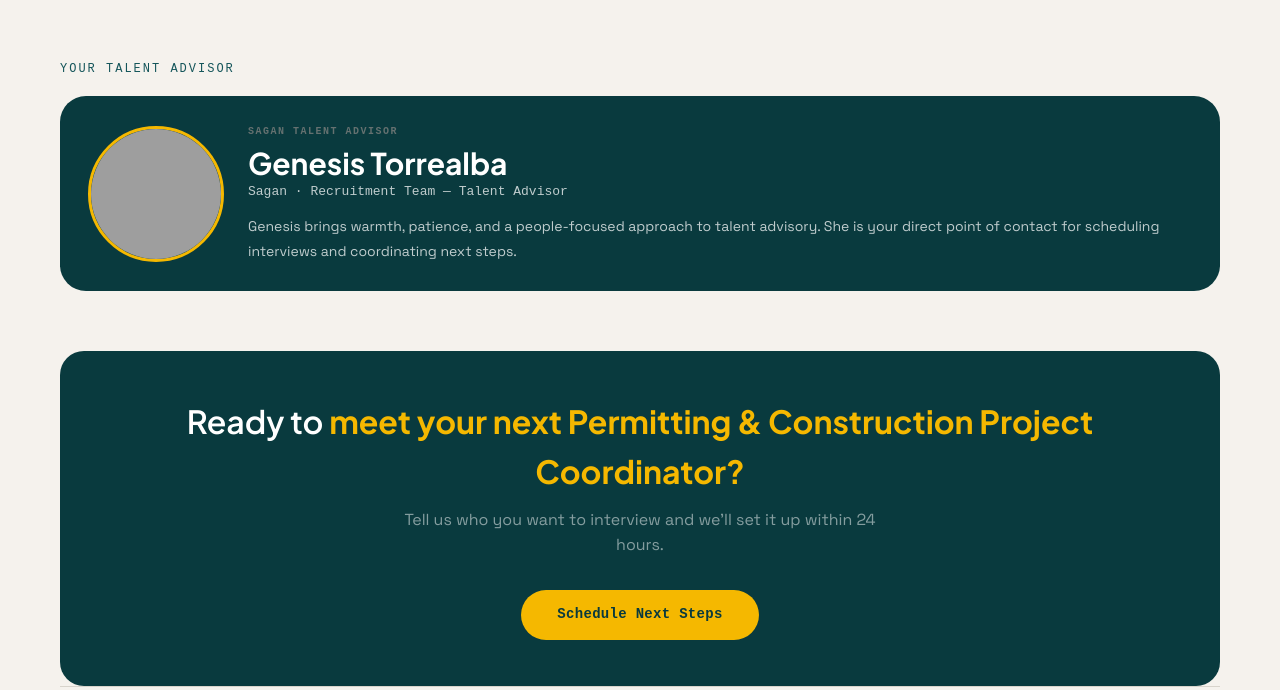
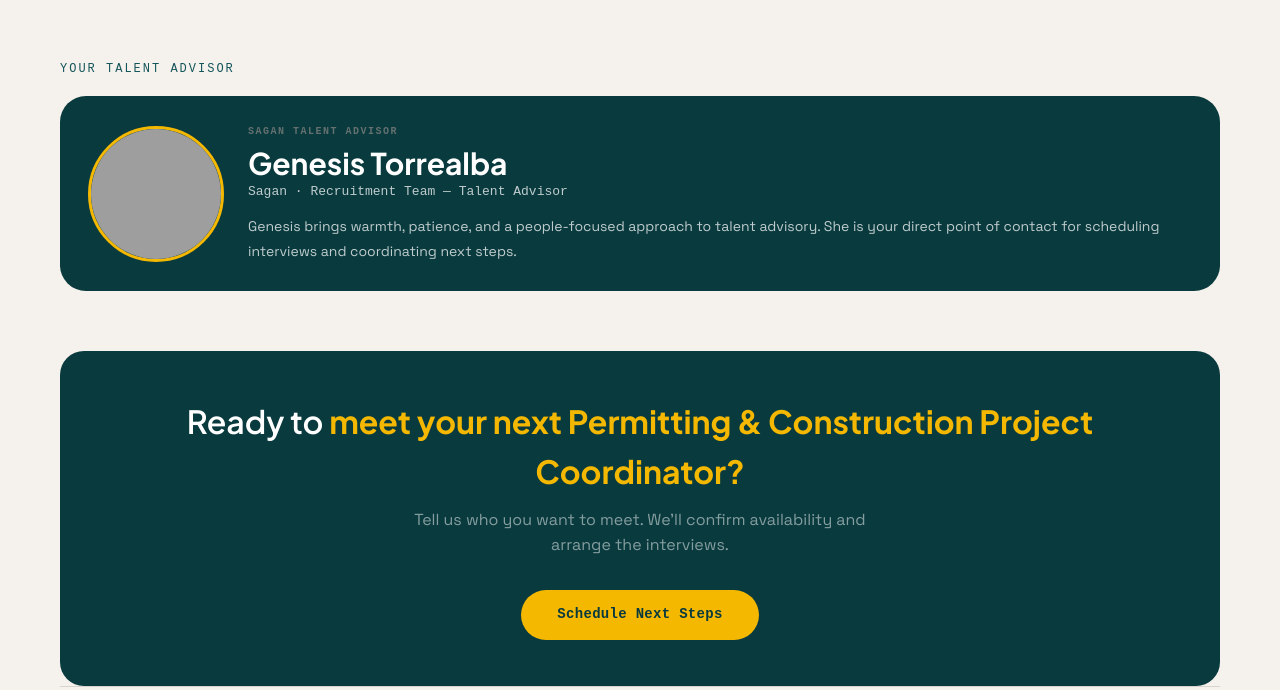
Before and after one commit to wg-dotcom/fastsigns-permitting-construction-project-coordinator-candidates, a plain HTML site: page index.html in a window 1280 px wide. Shown: the part 8624-9314 px from the top of the page. Drawn offline with Linux system fonts and the light colour scheme; grey boxes are pictures that could not be loaded; a web font is replaced by a local one.

Commit message:
Use direct evidence-led copy and remove repeated commentary

```diff
--- a/index.html
+++ b/index.html
@@ -806,7 +806,7 @@ html{scroll-behavior:smooth}*{box-sizing:border-box}body{overflow-x:clip}.hero{p
 
   <section class="footer-cta fade-in visible">
     <h2>Ready to <strong>meet your next Permitting &amp; Construction Project Coordinator?</strong></h2>
-    <p>Tell us who you want to interview and we'll set it up within 24 hours.</p>
+    <p>Tell us who you want to meet. We’ll confirm availability and arrange the interviews.</p>
     <a class="footer-contact" href="mailto:jesus.p@getsagan.com">Schedule Next Steps</a>
   </section>
 
```
